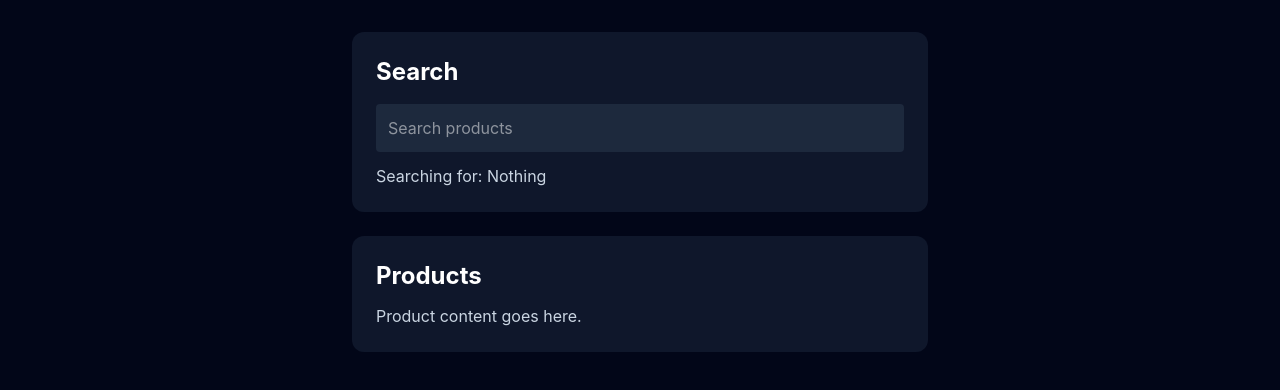
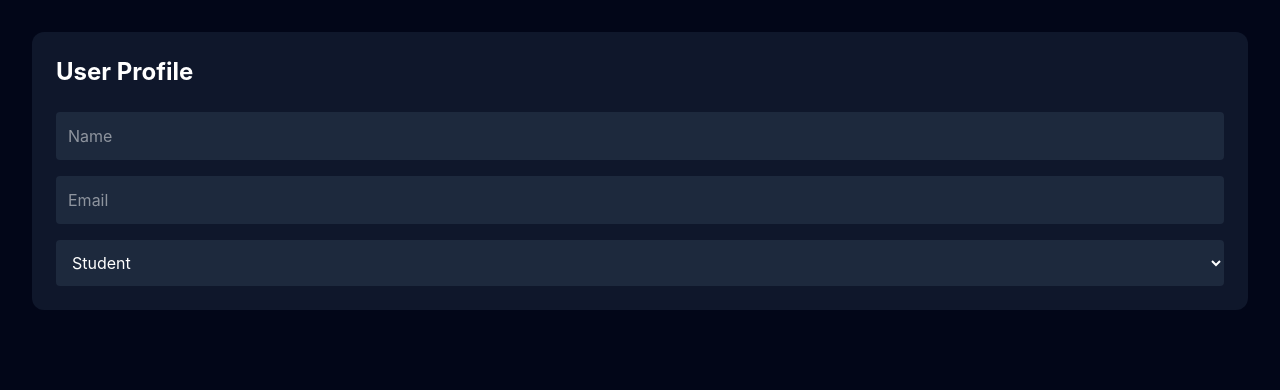
Before and after one commit to foysaliio/React-Mastery-Journey, a React (Vite) app: page / in a window 1280 px wide. Shown: the top 390 px of the page. Built offline with nearby package versions, Linux system fonts and the light colour scheme.

Commit message:
feat(react): learn designing state shape

```diff
--- a/src/App.tsx
+++ b/src/App.tsx
@@ -1,13 +1,9 @@
-import ProductSection from "./Components/ProductSection";
-import SearchBox from "./Components/SearchBox";
+import UserProfileForm from "./Components/UserProfileForm";
 
 function App() {
   return (
     <main className="min-h-screen bg-slate-950 p-8">
-      <div className="mx-auto max-w-xl space-y-6">
-        <SearchBox />
-        <ProductSection />
-      </div>
+      <UserProfileForm />
     </main>
   );
 }
--- a/src/Components/ProductSection.tsx
+++ /dev/null
@@ -1,11 +0,0 @@
-function ProductSection() {
-  return (
-    <section className="rounded-xl bg-slate-900 p-6 text-white">
-      <h2 className="text-2xl font-bold">Products</h2>
-
-      <p className="mt-3 text-slate-300">Product content goes here.</p>
-    </section>
-  );
-}
-
-export default ProductSection;
--- a/src/Components/SearchBox.tsx
+++ /dev/null
@@ -1,23 +0,0 @@
-import { useState } from "react";
-
-function SearchBox() {
-  const [query, setQuery] = useState<string>("");
-
-  return (
-    <section className="rounded-xl bg-slate-900 p-6 text-white">
-      <h2 className="text-2xl font-bold">Search</h2>
-
-      <input
-        type="text"
-        value={query}
-        onChange={(event) => setQuery(event.currentTarget.value)}
-        placeholder="Search products"
-        className="mt-4 w-full rounded bg-slate-800 p-3"
-      />
-
-      <p className="mt-3 text-slate-300">Searching for: {query || "Nothing"}</p>
-    </section>
-  );
-}
-
-export default SearchBox;
--- /dev/null
+++ b/src/Components/UserProfileForm.tsx
@@ -0,0 +1,71 @@
+import { useState } from "react";
+
+type UserProfile = {
+  name: string;
+  email: string;
+  role: string;
+};
+
+function UserProfileForm() {
+  const [profile, setProfile] = useState<UserProfile>({
+    name: "",
+    email: "",
+    role: "student",
+  });
+
+  const updateName = (value: string): void => {
+    setProfile({
+      ...profile,
+      name: value,
+    });
+  };
+
+  const updateEmail = (value: string): void => {
+    setProfile({
+      ...profile,
+      email: value,
+    });
+  };
+
+  const updateRole = (value: string): void => {
+    setProfile({
+      ...profile,
+      role: value,
+    });
+  };
+
+  return (
+    <section className="rounded-xl bg-slate-900 p-6 text-white">
+      <h2 className="text-2xl font-bold">User Profile</h2>
+
+      <div className="mt-6 space-y-4">
+        <input
+          type="text"
+          value={profile.name}
+          onChange={(event) => updateName(event.currentTarget.value)}
+          placeholder="Name"
+          className="w-full rounded bg-slate-800 p-3"
+        />
+
+        <input
+          type="email"
+          value={profile.email}
+          onChange={(event) => updateEmail(event.currentTarget.value)}
+          placeholder="Email"
+          className="w-full rounded bg-slate-800 p-3"
+        />
+
+        <select
+          value={profile.role}
+          onChange={(event) => updateRole(event.currentTarget.value)}
+          className="w-full rounded bg-slate-800 p-3"
+        >
+          <option value="student">Student</option>
+          <option value="developer">Developer</option>
+        </select>
+      </div>
+    </section>
+  );
+}
+
+export default UserProfileForm;
```
